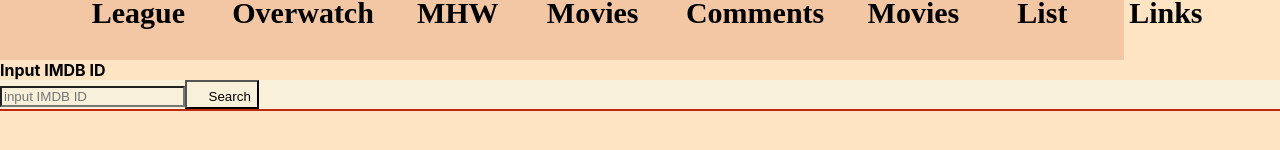
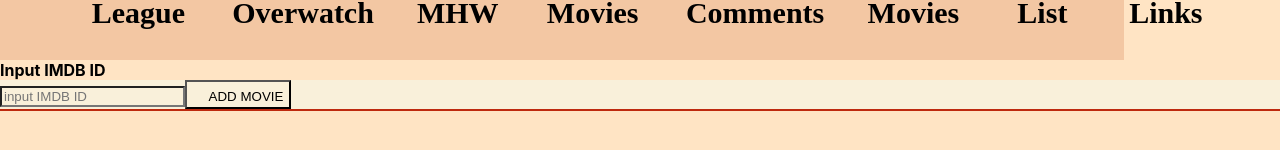
Before and after one commit to voidii/CS185_react, a React (Create React App) app: page / in a window 1280 px wide. Both pictures are taken after a click on the element "Movie Links". Shown: the part 162-312 px from the top of the page. Built offline with nearby package versions, Linux system fonts and the light colour scheme; no server answers; the database is empty.

Commit message:
HW8 finished

```diff
--- a/src/Comp/Movie_node_add.js
+++ b/src/Comp/Movie_node_add.js
@@ -238,7 +238,7 @@ class Link_Search extends Component {
                   onChange={ this.handleOnInputChange }
                   placeholder="input IMDB ID"
                 />
-                    <button>Search</button>
+                    <button>ADD MOVIE</button>
                 </form>
             </div>
 
```
